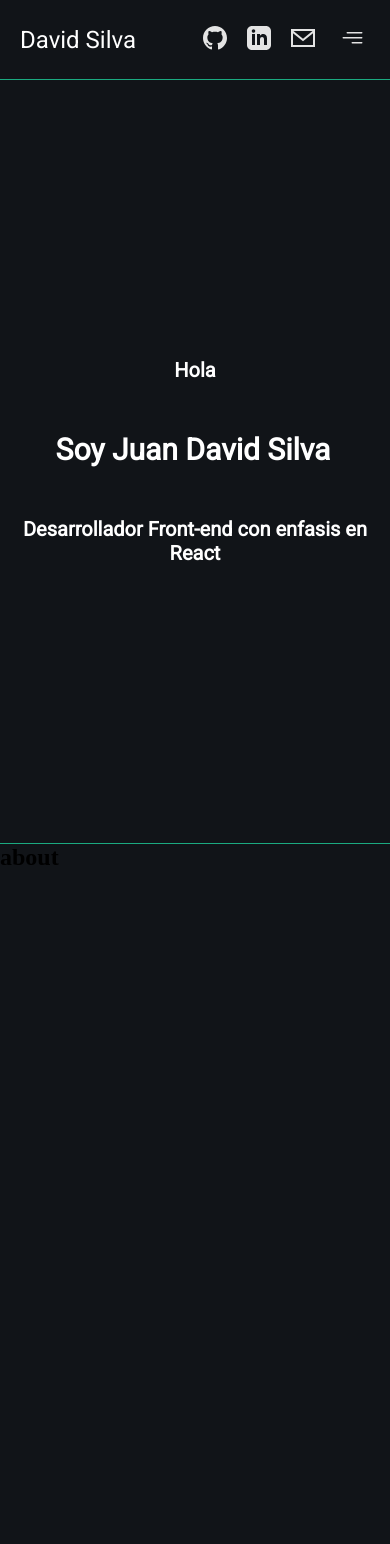
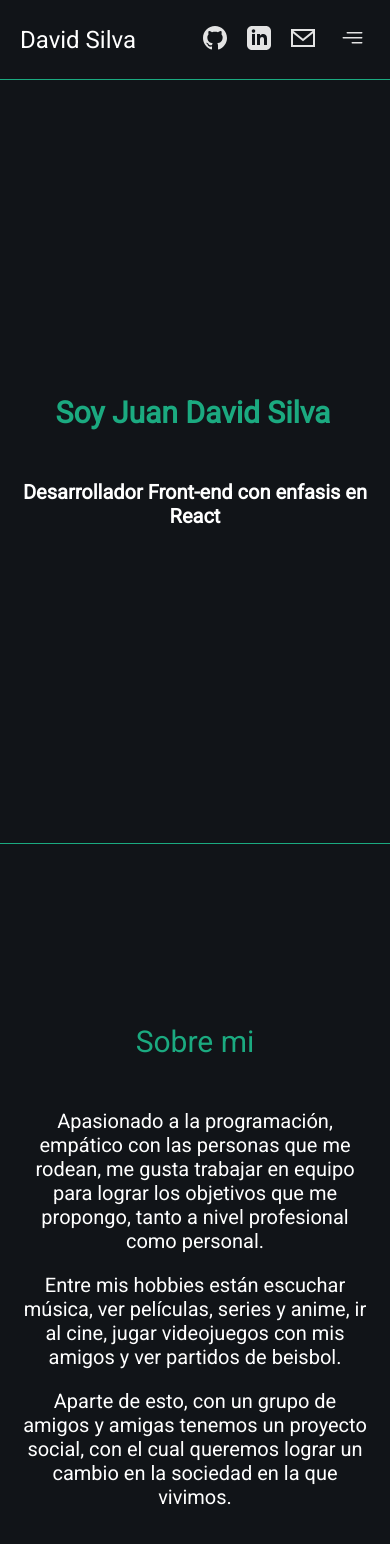
Before and after one commit to davidsilva131/Portafolio, a React (Vite) app: page / in a window 390 px wide. Shown: the top 1544 px of the page. Built offline with nearby package versions, Linux system fonts and the light colour scheme.

Commit message:
Add about me section, fix responsive menu functionality

```diff
--- a/src/components/content/about/About.jsx
+++ b/src/components/content/about/About.jsx
@@ -3,8 +3,16 @@ import '../../../styles/about/About.scss'
 const About = () => {
   return (
     <section id="about" className="fadeIn about">
-      <h1>about</h1>
-    </section>
+      <div className="about__title">
+        <h2>Sobre mi</h2>
+      </div>
+      <aside className="about__text">
+        <p>Apasionado a la programación, empático con las personas que me rodean, me gusta trabajar en equipo para lograr los objetivos que me propongo, tanto a nivel profesional como personal.
+        </p>
+        <p>Entre mis hobbies están escuchar música, ver películas, series y anime, ir al cine, jugar videojuegos con mis amigos y ver partidos de beisbol.</p>
+        <p> Aparte de esto, con un grupo de amigos y amigas tenemos un proyecto social, con el cual queremos lograr un cambio en la sociedad en la que vivimos.</p>
+      </aside>
+    </section >
   )
 };
 
--- a/src/components/content/welcome/Welcome.jsx
+++ b/src/components/content/welcome/Welcome.jsx
@@ -3,7 +3,6 @@ import '../../../styles/welcome/Welcome.scss'
 const Welcome = () => {
   return (
     <section id="home" className="fadeIn welcome">
-      <h3>Hola</h3>
       <h2>Soy Juan David Silva</h2>
       <h3>Desarrollador Front-end con enfasis en React</h3>
     </section>
--- a/src/components/navbar/Links.jsx
+++ b/src/components/navbar/Links.jsx
@@ -2,7 +2,7 @@ import React, { useState } from "react";
 import { Link } from "react-scroll";
 import '../../styles/navbar/Links.scss'
 
-const Links = () => {
+const Links = ({ menuOpen, setMenuOpen }) => {
   const [linkSelected, setLinkSelected] = useState("Inicio")
   const links = [
     {
@@ -28,15 +28,20 @@ const Links = () => {
 
   const handleLink = (link) => {
     setLinkSelected(link)
+    closeMenu()
   }
+
+  const closeMenu = () => {
+    menuOpen && setMenuOpen(!menuOpen)
+  }
+
   return (
     <ul className="nav__links__list">
       {
         links.map((link, index) => (
-          <>
-            <li>
+
+          <li key={index}>
             <Link
-                key={index}
               className={`link ${link.text === linkSelected ? 'active' : 'inactive'}`}
               to={link.href}
               smooth={true}
@@ -46,10 +51,10 @@ const Links = () => {
               {link.text}
             </Link>
           </li>
-          </>
+
         ))
       }
-    </ul>
+    </ul >
   )
 };
 
--- a/src/components/navbar/NavBar.jsx
+++ b/src/components/navbar/NavBar.jsx
@@ -20,7 +20,7 @@ const NavBar = () => {
         <h1 className="nav__photo__name">David Silva</h1>
       </section>
       <section className={`fadeIn nav__links ${menuOpen ? 'show' : 'hidde'}`}>
-        <Links />
+        <Links menuOpen={menuOpen} setMenuOpen={setMenuOpen} />
       </section>
       <section className="fadeIn nav__socials">
         <Socials />
--- a/src/styles/about/About.scss
+++ b/src/styles/about/About.scss
@@ -1,7 +1,46 @@
 @import '../global';
 
 .about{
+  max-width: 800px;
   width: 100%;
   height: 100vh;
   background-color: $primary-color;
+  display: flex;
+  flex-direction: column;
+  align-items: center;
+  justify-content: center;
+  margin: auto;
+  padding: 50px 20px 50px 20px;
+  gap: 50px;
+  &__title{
+    h2{
+      font-family: $roboto;
+      font-weight: 300;
+      font-size: 40px;
+      color: $tertiary-color;
+    }
+  }
+  &__text{
+    display: flex;
+    flex-direction: column;
+    gap: 20px;
+    p{
+      font-family: $roboto;
+      font-weight: 100;
+      font-size: 20px;
+      color: $secondary-color;
+      text-align: center;
+    }
+  }
 }
+
+@media (max-width:768px) {
+  .about{
+    &__title{
+      h2{
+        font-size: 30px;
+      }
+    }
+
+  }
+}
--- a/src/styles/welcome/Welcome.scss
+++ b/src/styles/welcome/Welcome.scss
@@ -3,6 +3,7 @@
 .welcome{
   height: 100vh;
   display: flex;
+  padding: 50px 20px 50px 20px;
   flex-direction: column;
   justify-content: center;
   align-items: center;
@@ -11,11 +12,12 @@
   border-bottom: 1px solid $tertiary-color;
   scroll-behavior: smooth;
   h2{
+    color: $tertiary-color;
     width: fit-content;
     text-align: center;
     font-family: $roboto;
     overflow: hidden;
-    font-size: 45px;
+    font-size: 55px;
     border-right: .15em solid $tertiary-color;
     white-space: nowrap;
     margin: 0 auto;
```
Lines whose indentation alone changed are shown as unchanged.
